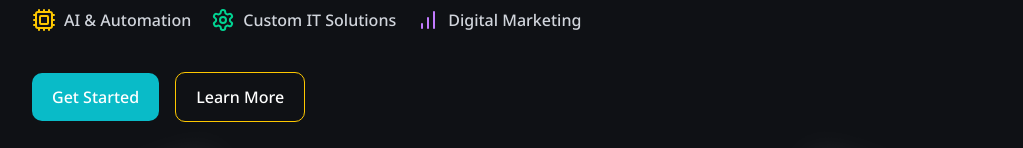
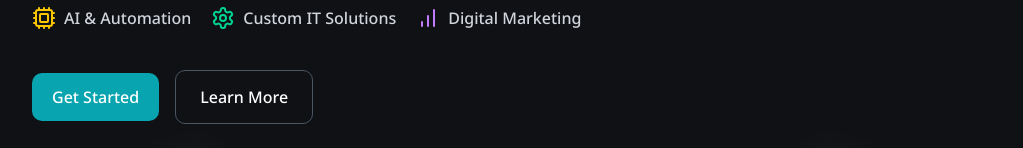
Before and after one commit to rupeshbug/novelty_lab_website, a Next.js app: page / in a window 1280 px wide. Shown: the part 526-674 px from the top of the page, without its empty margins (128-1151 px from the left). Built offline with nearby package versions, Linux system fonts and the light colour scheme.

Commit message:
minor changes

```diff
--- a/src/app/components/HeroSection.tsx
+++ b/src/app/components/HeroSection.tsx
@@ -42,10 +42,10 @@ export default function Hero() {
           </div>
 
           <div className="flex gap-4 justify-center items-center lg:justify-start">
-            <button className="bg-[#09bbc8] text-white px-5 py-3 cursor-pointer rounded-lg text-base font-medium hover:bg-[#07a5b0] transition">
+            <button className="bg-[#08a4af] text-white px-5 py-3 cursor-pointer rounded-lg text-base font-medium hover:bg-[#07a5b0] transition">
               Get Started
             </button>
-            <button className="text-white border border-yellow-400 px-5 py-3 cursor-pointer rounded-lg text-base font-medium hover:bg-yellow-400 transition">
+            <button className="text-white border border-gray-600 hover:border-yellow-400 px-6 py-3.5 cursor-pointer rounded-lg text-base font-medium hover:bg-yellow-400/10 transition-all duration-200">
               Learn More
             </button>
           </div>
```
